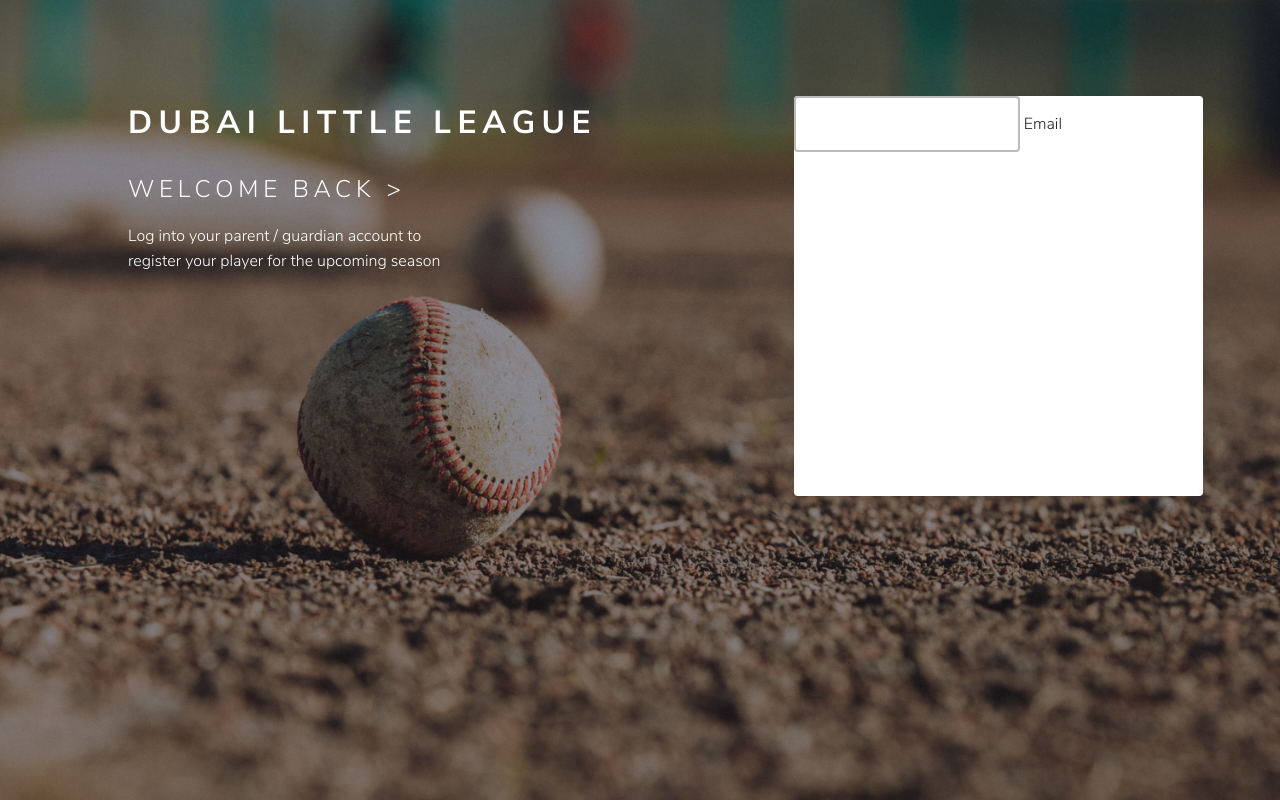
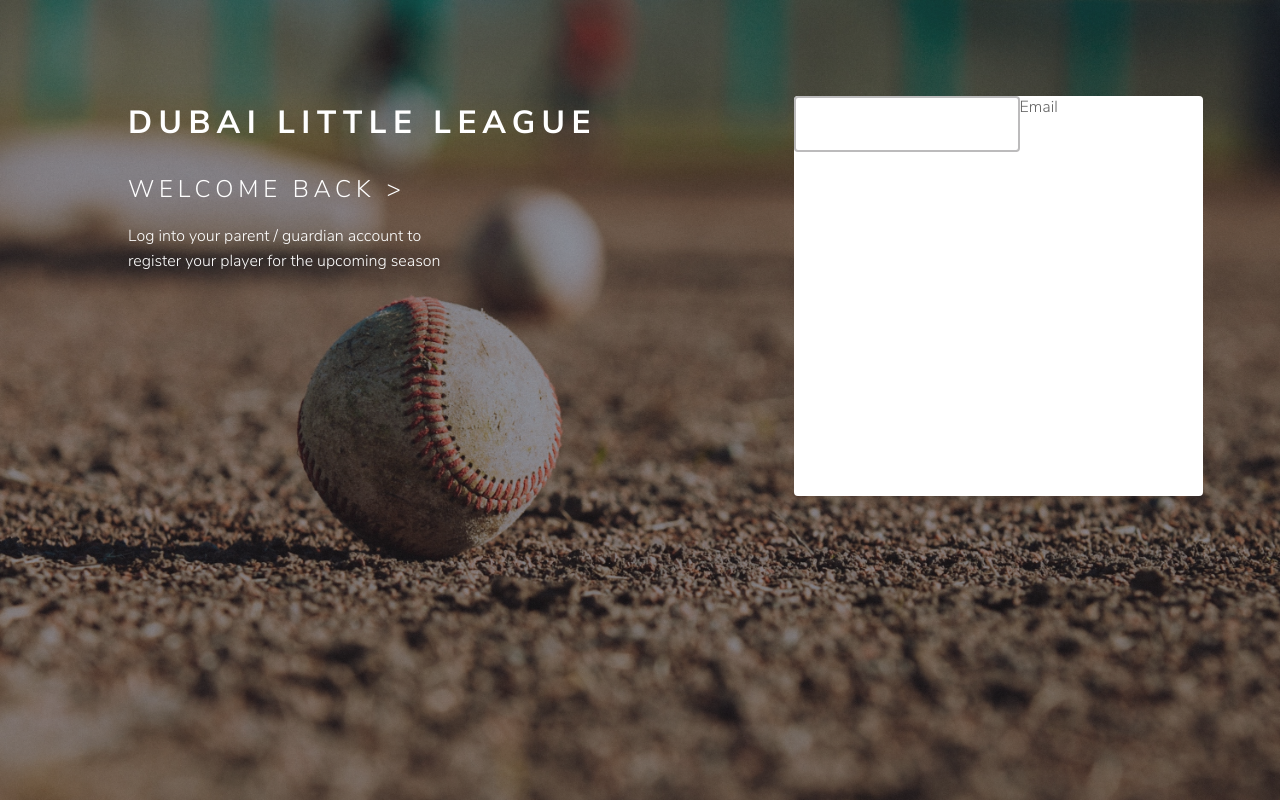
Before and after one commit to seyhankhan/dubailittleleague.netlify.app, a Flask app: page /log-in in a window 1280 px wide. Run offline with Flask 2, Linux system fonts and the light colour scheme.

Commit message:
input css

```diff
--- a/static/css/log-in.css
+++ b/static/css/log-in.css
@@ -58,5 +58,16 @@
   padding: 15px 13px;
   font-size: 1em;
   color: #231F20;
-  font-family: Avenir, 'Nunito Sans'
+  font-family: Avenir, 'Nunito Sans';
+  outline: none;
 }
+
+.email:focus {
+  background-color: #E8E8E8;
+  border: 2px solid #707070;
+}
+
+.label {
+  position: absolute;
+  color: #656565;
+}
--- a/templates/log-in.html
+++ b/templates/log-in.html
@@ -22,7 +22,7 @@
       <div class="log-in-sign-up-box">
         <div class="input-group">
           <input type="text" name="email" value="" class="email">
-          <label for="email">Email</label>
+          <label for="email" class="label">Email</label>
         </div>
       </div>
     </div>
```
